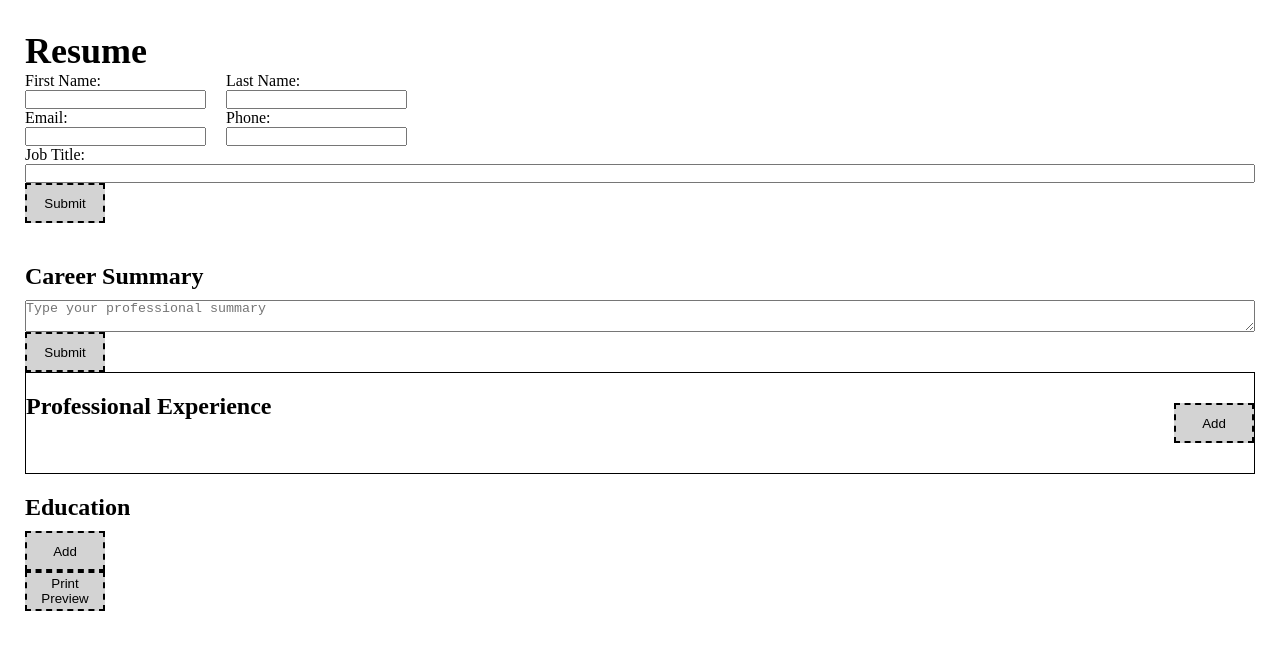
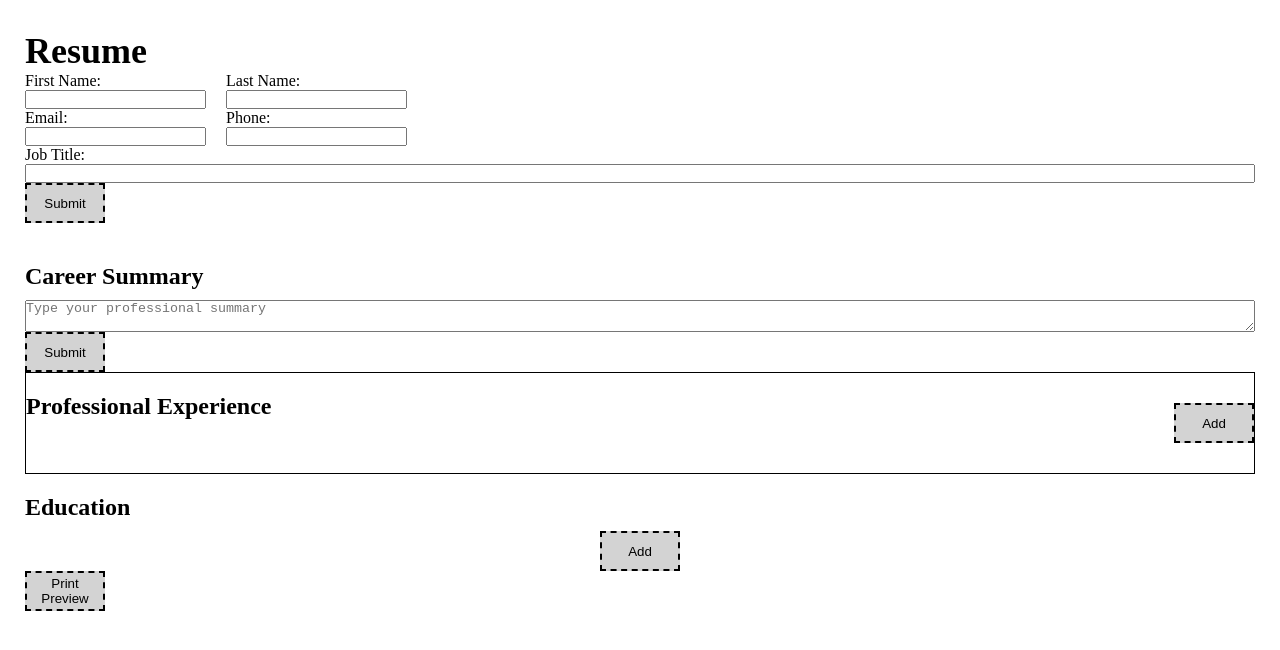
Before and after one commit to SaraToth/odin-resume-simple, a React (Vite) app: page / in a window 1280 px wide. Shown: the top 650 px of the page. Built offline with nearby package versions, Linux system fonts and the light colour scheme.

Commit message:
Style: Change classNames for Education section.
Change the classNames for Education section and simplify divs, to create an easier to read hierarchy for styling.

```diff
--- a/src/components/Degree.jsx
+++ b/src/components/Degree.jsx
@@ -34,8 +34,7 @@ export default function Degree({setDegrees, setShowDegreeForm }) {
 
 
     return(
-        <div className="form-container-degree">
-            <form onSubmit={submitDegree}>
+            <form className="form-degree" onSubmit={submitDegree}>
                 <label htmlFor="degree">Degree</label>
                 <input type="text" id="degree" name="degree" value={degree.degree} onChange={handleChange} required></input>
 
@@ -47,6 +46,5 @@ export default function Degree({setDegrees, setShowDegreeForm }) {
 
                 <button type="submit" className="submit-btn">Submit</button>
             </form>
-        </div>
     )
 }
--- a/src/components/Education.jsx
+++ b/src/components/Education.jsx
@@ -10,21 +10,26 @@ export default function Education() {
         setShowDegreeForm(true);
     }
     return(
-        <div className="form-container-education">
-            <h2>Education</h2>
-            <div>
+        <div className="education-container">
+            <div className="degrees-container">
+                <h2>Education</h2>
                 {degrees && degrees.map((degree)=> {
                     return(
                         // Key needs to be updated to UUID
-                        <div className="degree item-container-degree" key={degree.degree}>
-                            <h3>{degree.degree}</h3>
-                            <p>{degree.school} <i>{degree.gradDate}</i></p>
+                        <div className="display-degree" key={degree.degree}>
+                            <div>
+                                <h3>{degree.degree}</h3>
+                                <p>{degree.school} <i>{degree.gradDate}</i></p>
+                            </div>
+                            <button type="submit" className="edit-btn">Edit</button>
                         </div>
                     )
                 })}
+                {showDegreeForm && <Degree setDegrees={setDegrees} setShowDegreeForm={setShowDegreeForm} />}
             </div>
-            {showDegreeForm && <Degree setDegrees={setDegrees} setShowDegreeForm={setShowDegreeForm} />}
-            <button type="submit" className="add-btn" onClick={handleDegreeForm}>Add</button>
+            <div className="btns">
+                <button type="submit" className="add-btn" onClick={handleDegreeForm}>Add</button>
+            </div>
         </div>
     )
 
```
